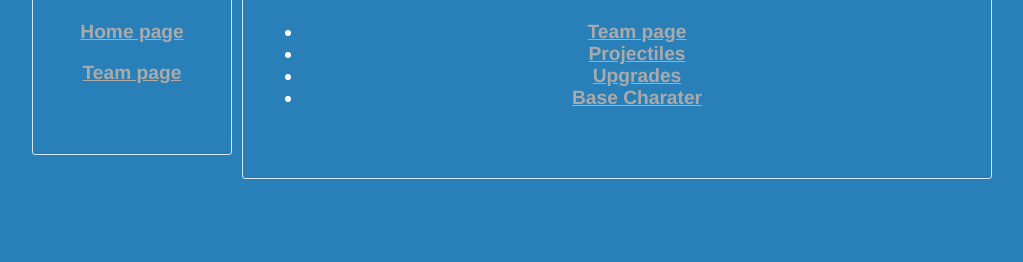
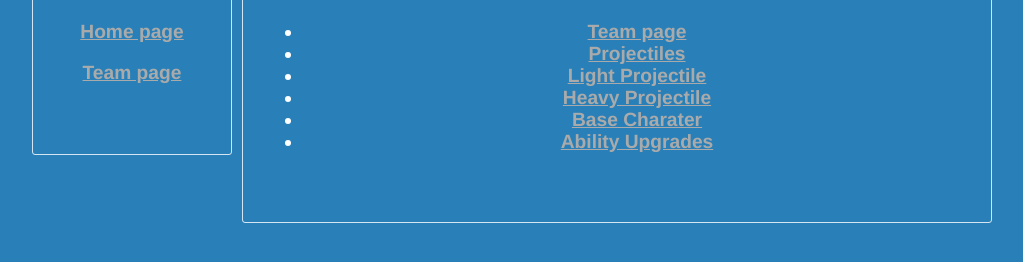
Before and after one commit to JacksonShuminski/Pact_Documentation, a plain HTML site: page index.html in a window 1280 px wide. Shown: the part 324-586 px from the top of the page, without its empty margins (128-1151 px from the left). Drawn offline with Linux system fonts and the light colour scheme.

Commit message:
added stuff to index

```diff
--- a/index.html
+++ b/index.html
@@ -23,8 +23,10 @@
             <ul>
                 <li><a href="HTML/team.html">Team page</a></li>
                 <li><a href="HTML/projectiles.html">Projectiles</a></li>
-                <li><a href="HTML/team.html">Upgrades</a></li>
+                <li><a href="light_projectile.html">Light Projectile</a></li>
+                <li><a href="heavy_projectile.html">Heavy Projectile</a></li>
                 <li><a href="HTML/team.html">Base Charater</a></li>
+                <li><a href="HTML/character_abilities.html">Ability Upgrades</a></li>
             </ul>
         </section>
     </main>
```
